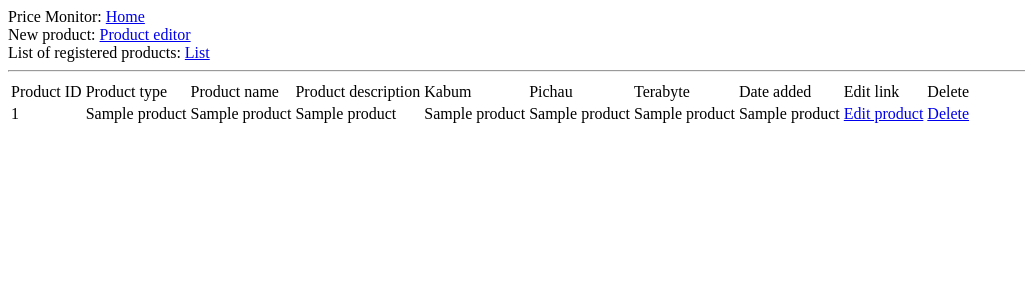
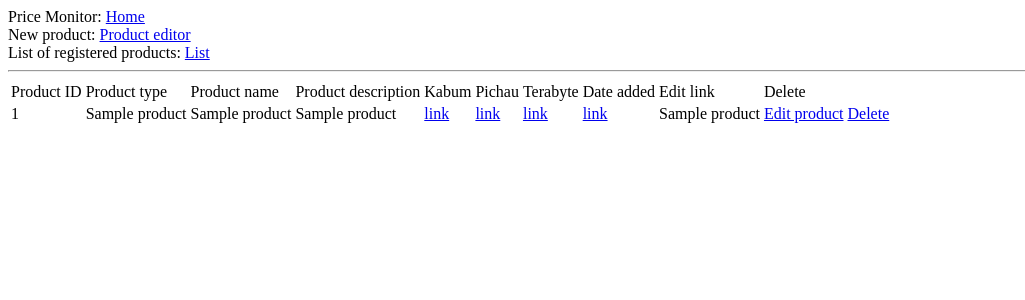
Before and after one commit to dkage/price_monitor, a Flask app: page /product_list in a window 1280 px wide. Shown: the top 300 px of the page, without its empty margins (0-1025 px from the left). Run offline with Flask 2, Linux system fonts and the light colour scheme; a database or web service that is not in the repository returns one stand-in record (values such as "Sample title"); some libraries are stand-ins or nearby versions.

Commit message:
Add validation on html to check if link is given from db

```diff
--- a/app/templates/product_list.html
+++ b/app/templates/product_list.html
@@ -19,14 +19,35 @@
 
             {% for product in list %}
                     <tr>
-                        <td>{{ product[0] }}</td>
-                        <td>{{ product[1] }}</td>
-                        <td>{{ product[2] }}</td>
-                        <td>{{ product[3] }}</td>
-                        <td>{{ product[4] }}</td>
-                        <td>{{ product[5] }}</td>
-                        <td>{{ product[6] }}</td>
-                        <td>{{ product[7] }}</td>
+                        <td>{{ product[0] }}</td>   {# Product ID #}
+                        <td>{{ product[1] }}</td>   {# Product type #}
+                        <td>{{ product[2] }}</td>   {# Product name #}
+                        <td>{{ product[3] }}</td>   {# Product description #}
+                        {% if product[4] != 'Invalid link given.' %}
+                            <td><a href="{{ kabum    ~ product[4] }}">link</a></td>   {# Kabum #}
+                        {% else %}
+                            <td>Not given</td>
+                        {% endif %}
+
+                        {% if product[5] != 'Invalid link given.' %}
+                            <td><a href="{{ pichau   ~ product[5] }}">link</a></td>   {# Pichau #}
+                        {% else %}
+                            <td>Not given</td>
+                        {% endif %}
+
+                        {% if product[6] != 'Invalid link given.' %}
+                            <td><a href="{{ pichau   ~ product[5] }}">link</a></td>   {# Pichau #}
+                        {% else %}
+                            <td>Not given</td>
+                        {% endif %}
+
+                        {% if product[5] != 'Invalid link given.' %}
+                            <td><a href="{{ terabyte ~ product[6] }}">link</a></td>   {# Terabyte #}
+                        {% else %}
+                            <td>Not given</td>
+                        {% endif %}
+
+                        <td>{{ product[7] }}</td>   {# Date #}
                         <td> <a href="edit_product?id={{ product[0] }}">Edit product</a></td>
                         <td> <a href="delete_product?id={{ product[0] }}">Delete</a></td>
                     </tr>
```
